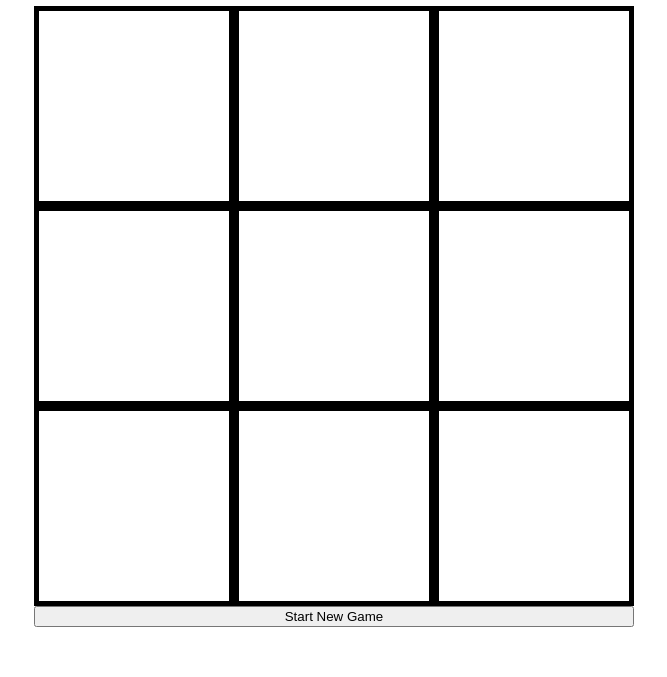
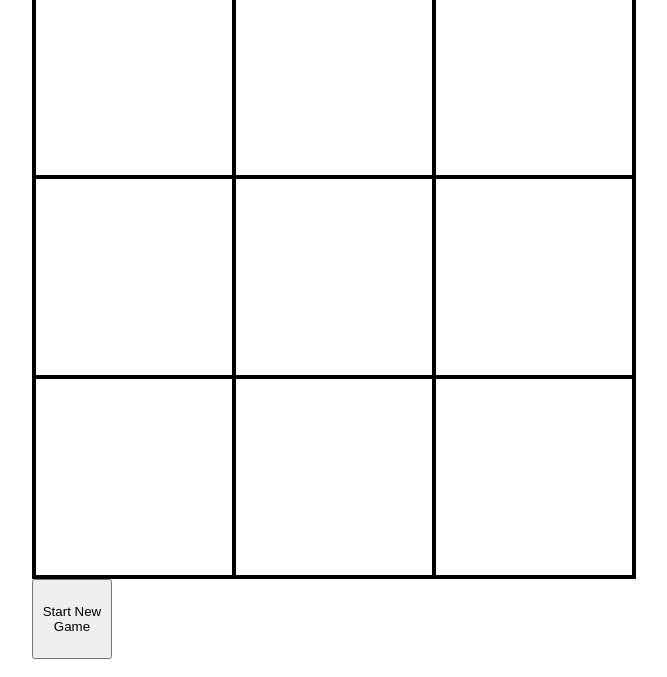
Before and after one commit to sonwemt/tic-tac-toe, a plain HTML site: page index.html in a window 1280 px wide. Shown: the part 123-800 px from the top of the page, without its empty margins (306-973 px from the left). Drawn offline with Linux system fonts and the light colour scheme.

Commit message:
Fix double borders

```diff
--- a/style.css
+++ b/style.css
@@ -18,10 +18,13 @@ body, html {
     display: grid;
     grid-template-columns: repeat(3, max(25vh, 150px));
     grid-template-rows: repeat(3, max(25vh, 150px));
+    border-left: 4px solid black;
+    border-top: 4px solid black;
 }
 
 .square {
-    border: 5px solid black;
+    border-bottom: 4px solid black;
+    border-right: 4px solid black;
     font-size: 10rem;
     place-items: center;
     text-align: center;
@@ -35,3 +38,8 @@ body, html {
 .square:active {
     opacity: 0.8;
 }
+
+.newGame {
+    width: 5rem;
+    height: 5rem;
+}
```
